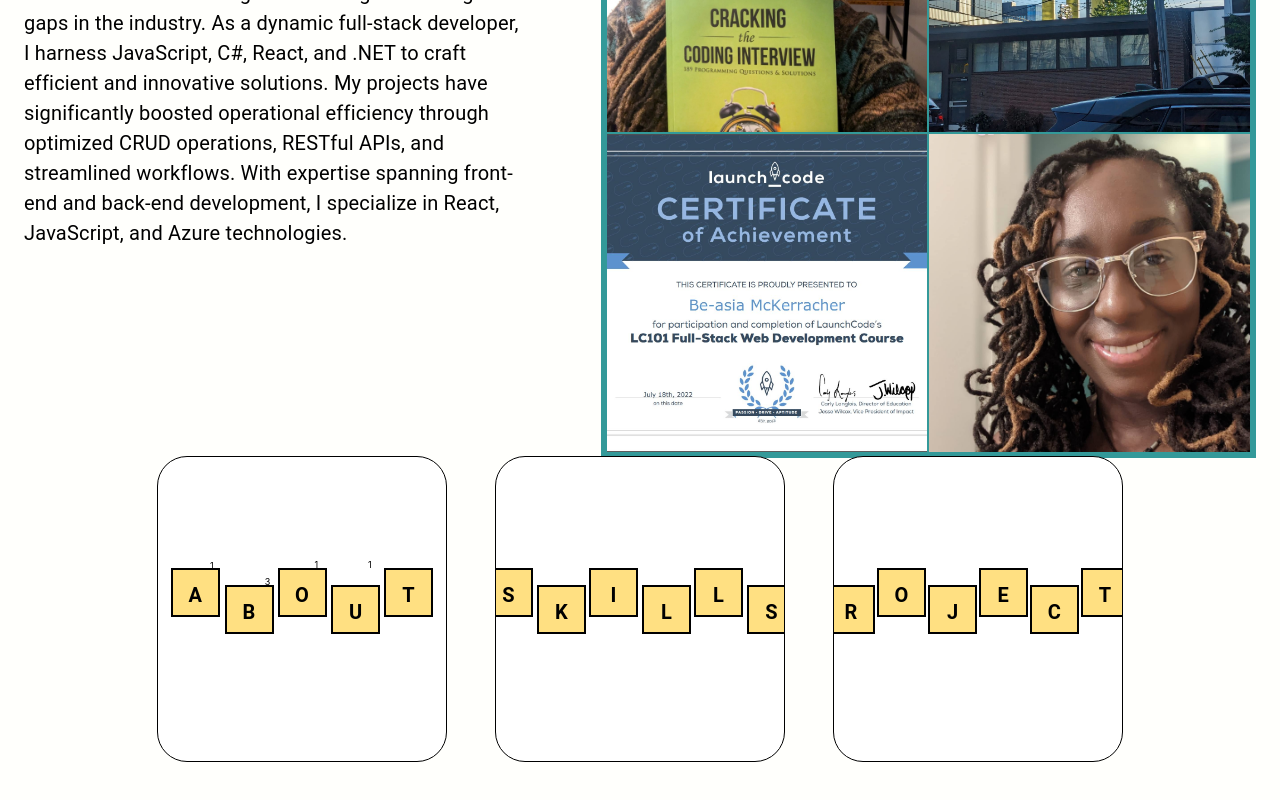
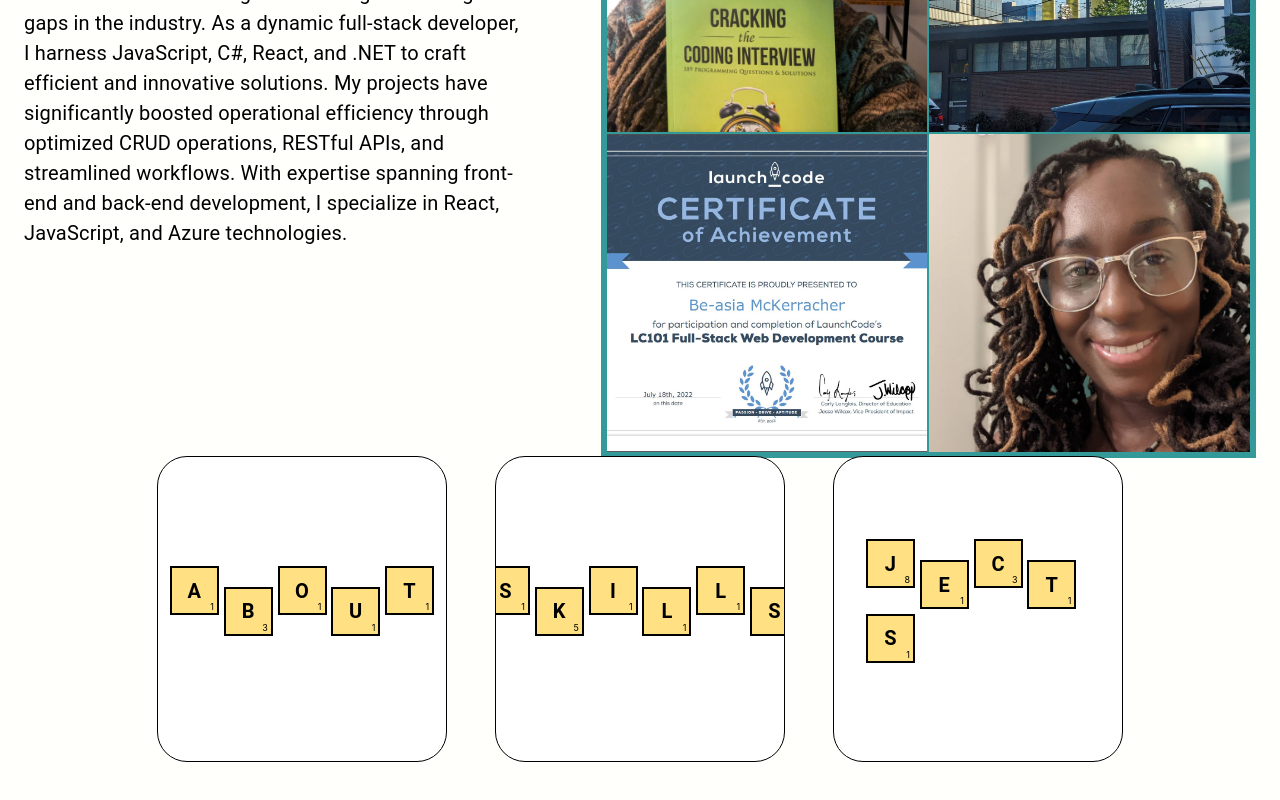
Before and after one commit to amerigirl/website, a React (Create React App) app: page / in a window 1280 px wide. Shown: the part 448-1248 px from the top of the page. Built offline with nearby package versions, Linux system fonts and the light colour scheme.

Commit message:
updated tile spacing; cleaned up code

```diff
--- a/src/Components/AboutCardComponent.jsx
+++ b/src/Components/AboutCardComponent.jsx
@@ -11,90 +11,119 @@ const scrabbleLetterProps = {
   fontWeight: "bold",
 };
 
-const scrabbleNumberProps = {
-  position: "absolute",
-  bottom: 13.5,
-  marginLeft: "25px",
-  fontSize: "9px",
-  lineHeight: 1,
-  color: "black",
-};
 const AboutCardComponent = () => {
   return (
-    <Box sx={{ display: "flex" }}>
     <CardComponent>
       <CardContent
         id="about"
         sx={{
           display: "flex",
-            gap: "3.6rem",
+          flexDirection: "row",
+          alignItems: "flex-start",
+          gap: ".3rem",
+          padding: "1rem",
         }}
       >
-          <ScrabblePiece letter="A" {...scrabbleLetterProps}>
+        <Box>
+          <Box>
+            <ScrabblePiece
+              letter="A"
+              {...scrabbleLetterProps}
+              numberBox={
                 <Box
                   sx={{
                     position: "absolute",
-                marginLeft: "2px",
+                    right: 5,
+                    bottom: 3,
                     fontSize: "9px",
-                marginTop: "13.9rem",
                     color: "black",
                   }}
                 >
                   1
                 </Box>
-          </ScrabblePiece>
-          <ScrabblePiece letter="O" {...scrabbleLetterProps}>
+              }
+            />
+          </Box>
+        </Box>
+
+        <Box sx={{marginTop: '1.3rem'}}>
+          <ScrabblePiece
+            letter="B"
+            {...scrabbleLetterProps}
+            numberBox={
               <Box
                 sx={{
                   position: "absolute",
+                  right: 5,
+                  bottom: 3,
                   fontSize: "9px",
-                marginTop: "13.85rem",
+                  color: "black",
+                }}
+              >
+                3
+              </Box>
+            }
+          />
+        </Box>
+        <Box>
+          <ScrabblePiece
+            letter="O"
+            {...scrabbleLetterProps}
+            numberBox={
+              <Box
+                sx={{
+                  position: "absolute",
+                  right: 5,
+                  bottom: 3,
+                  fontSize: "9px",
                   color: "black",
                 }}
               >
                 1
               </Box>
-          </ScrabblePiece>
-          <ScrabblePiece letter="T" {...scrabbleLetterProps} />
-        </CardContent>
+            }
+          />
+        </Box>
 
-        <CardContent
-          sx={{
-            display: "flex",
-            gap: "3.6rem",
-            marginLeft: "3.35rem",
-            marginTop: "-4rem",
-          }}
-        >
-          <ScrabblePiece letter="B" {...scrabbleLetterProps}>
+        <Box sx={{marginTop: '1.3rem'}}>
+          <ScrabblePiece
+            letter="U"
+            {...scrabbleLetterProps}
+            numberBox={
               <Box
                 sx={{
                   position: "absolute",
-                marginLeft: ".2rem",
+                  right: 5,
+                  bottom: 3,
                   fontSize: "9px",
-                marginTop: "14.9rem",
-                color: "black",
-              }}
-            >
-              3
-            </Box>
-          </ScrabblePiece>
-          <ScrabblePiece letter="U" {...scrabbleLetterProps}>
-            <Box
-              sx={{
-                position: "absolute",
-                fontSize: "9px",
-                marginTop: "13.85rem",
                   color: "black",
                 }}
               >
                 1
               </Box>
-          </ScrabblePiece>
+            }
+          />
+          </Box>
+          <ScrabblePiece
+            letter="T"
+            {...scrabbleLetterProps}
+            numberBox={
+              <Box
+                sx={{
+                  position: "absolute",
+                  right: 5,
+                  bottom: 3,
+                  fontSize: "9px",
+                  color: "black",
+                }}
+              >
+                1
+              </Box>
+            }
+          />
+
       </CardContent>
     </CardComponent>
-    </Box>
   );
 };
-
 export default AboutCardComponent;
--- a/src/Components/ProjectsCardComponenet.jsx
+++ b/src/Components/ProjectsCardComponenet.jsx
@@ -12,36 +12,121 @@ const scrabbleLetterProps = {
 };
 const ProjectsCardComponent = () => {
   return (
-    <Box sx={{ display: "flex" }}>
     <CardComponent>
-        <CardContent
-          sx={{
-            display: "flex",
-            gap: "3.3rem",
-          }}
-        >
-          <ScrabblePiece letter="P" {...scrabbleLetterProps} />
-          <ScrabblePiece letter="O" {...scrabbleLetterProps} />
-          <ScrabblePiece letter="E" {...scrabbleLetterProps} />
-          <ScrabblePiece letter="T" {...scrabbleLetterProps} />
-        </CardContent>
-
         <CardContent
       id="projects"
       sx={{
         display: "flex",
-            gap: "3.3rem",
-            marginLeft: "3.2rem",
-            marginTop: "-4rem",
+        flexDirection: "row",
+        alignItems: "flex-start",
+        flexWrap: 'wrap',
+        gap: ".3rem",
+        padding: "1rem",
       }}
     >
-          <ScrabblePiece letter="R" {...scrabbleLetterProps} />
-          <ScrabblePiece letter="J" {...scrabbleLetterProps} />
-          <ScrabblePiece letter="C" {...scrabbleLetterProps} />
-          <ScrabblePiece letter="S" {...scrabbleLetterProps} />
+      <Box>
+        <Box>
+          <ScrabblePiece
+            letter="J"
+            {...scrabbleLetterProps}
+            numberBox={
+              <Box
+                sx={{
+                  position: "absolute",
+                  right: 5,
+                  bottom: 3,
+                  fontSize: "9px",
+                  color: "black",
+                }}
+              >
+                8
+              </Box>
+            }
+          />
+        </Box>
+      </Box>
+
+      <Box sx={{ marginTop: "1.3rem" }}>
+        <ScrabblePiece
+          letter="E"
+          {...scrabbleLetterProps}
+          numberBox={
+            <Box
+              sx={{
+                position: "absolute",
+                right: 5,
+                bottom: 3,
+                fontSize: "9px",
+                color: "black",
+              }}
+            >
+              1
+            </Box>
+          }
+        />
+      </Box>
+      <Box>
+        <ScrabblePiece
+          letter="C"
+          {...scrabbleLetterProps}
+          numberBox={
+            <Box
+              sx={{
+                position: "absolute",
+                right: 5,
+                bottom: 3,
+                fontSize: "9px",
+                color: "black",
+              }}
+            >
+              3
+            </Box>
+          }
+        />
+      </Box>
+
+      <Box sx={{ marginTop: "1.3rem" }}>
+        <ScrabblePiece
+          letter="T"
+          {...scrabbleLetterProps}
+          numberBox={
+            <Box
+              sx={{
+                position: "absolute",
+                right: 5,
+                bottom: 3,
+                fontSize: "9px",
+                color: "black",
+              }}
+            >
+              1
+            </Box>
+          }
+        />
+      </Box>
+      <Box>
+        <ScrabblePiece
+          letter="S"
+          {...scrabbleLetterProps}
+          numberBox={
+            <Box
+              sx={{
+                position: "absolute",
+                right: 5,
+                bottom: 3,
+                fontSize: "9px",
+                color: "black",
+              }}
+            >
+              1
+            </Box>
+          }
+        />
+      </Box>
+
     </CardContent>
     </CardComponent>
-    </Box>
+
   );
 };
 
--- a/src/Components/ScrabblePiece.jsx
+++ b/src/Components/ScrabblePiece.jsx
@@ -1,17 +1,16 @@
+import React from "react";
 import { Box, Typography } from "@mui/material";
-import React from "react";
 
 const ScrabblePiece = ({
   letter,
   height,
   width,
   fontSize,
-  padding,
   fontWeight,
-  children,
-  numberBox
+  numberBox,
 }) => {
   return (
+    <Box sx={{ position: "relative" }}>
       <Box
         sx={{
           height,
@@ -25,29 +24,15 @@ const ScrabblePiece = ({
       >
         <Typography
           sx={{
-          textAlign: "center",
             color: "black",
             fontSize,
-          padding,
             fontWeight,
-          marginTop: "5px",
           }}
         >
           {letter}
         </Typography>
-      <Box
-        sx={{
-          position: "absolute",
-          bottom: 13.5,
-          marginLeft: "25px",
-          fontSize: "9px",
-          lineHeight: 1,
-          color: "black",
-          ...numberBox
-        }}
-      >
-        {children}
       </Box>
+      {numberBox}
     </Box>
   );
 };
--- a/src/Components/SkillsCardComponent.jsx
+++ b/src/Components/SkillsCardComponent.jsx
@@ -12,34 +12,137 @@ const scrabbleLetterProps = {
 };
 const SkillsCardComponent = () => {
   return (
-    <Box sx={{ display: "flex" }}>
     <CardComponent>
       <CardContent
         id="skills"
         sx={{
-            display:"flex",
-            gap: "3.5rem",
+          display: "flex",
+          flexDirection: "row",
+          alignItems: "flex-start",
+          gap: ".3rem",
+          padding: "1rem",
         }}
       >
-          <ScrabblePiece letter="S" {...scrabbleLetterProps} />
-          <ScrabblePiece letter="I" {...scrabbleLetterProps} />
-          <ScrabblePiece letter="L" {...scrabbleLetterProps} />
-        </CardContent>
-
-        <CardContent
+        <Box>
+          <Box>
+            <ScrabblePiece
+              letter="S"
+              {...scrabbleLetterProps}
+              numberBox={
+                <Box
                   sx={{
-            display: "flex",
-            gap: "3.5rem",
-            marginLeft: "3.3rem",
-            marginTop: "-4rem",
+                    position: "absolute",
+                    right: 5,
+                    bottom: 3,
+                    fontSize: "9px",
+                    color: "black",
                   }}
                 >
-          <ScrabblePiece letter="K" {...scrabbleLetterProps} />
-          <ScrabblePiece letter="L" {...scrabbleLetterProps} />
-          <ScrabblePiece letter="S" {...scrabbleLetterProps} />
+                  1
+                </Box>
+              }
+            />
+          </Box>
+        </Box>
+
+        <Box sx={{ marginTop: "1.3rem" }}>
+          <ScrabblePiece
+            letter="K"
+            {...scrabbleLetterProps}
+            numberBox={
+              <Box
+                sx={{
+                  position: "absolute",
+                  right: 5,
+                  bottom: 3,
+                  fontSize: "9px",
+                  color: "black",
+                }}
+              >
+                5
+              </Box>
+            }
+          />
+        </Box>
+        <Box>
+          <ScrabblePiece
+            letter="I"
+            {...scrabbleLetterProps}
+            numberBox={
+              <Box
+                sx={{
+                  position: "absolute",
+                  right: 5,
+                  bottom: 3,
+                  fontSize: "9px",
+                  color: "black",
+                }}
+              >
+                1
+              </Box>
+            }
+          />
+        </Box>
+
+        <Box sx={{ marginTop: "1.3rem" }}>
+          <ScrabblePiece
+            letter="L"
+            {...scrabbleLetterProps}
+            numberBox={
+              <Box
+                sx={{
+                  position: "absolute",
+                  right: 5,
+                  bottom: 3,
+                  fontSize: "9px",
+                  color: "black",
+                }}
+              >
+                1
+              </Box>
+            }
+          />
+        </Box>
+        <Box>
+          <ScrabblePiece
+            letter="L"
+            {...scrabbleLetterProps}
+            numberBox={
+              <Box
+                sx={{
+                  position: "absolute",
+                  right: 5,
+                  bottom: 3,
+                  fontSize: "9px",
+                  color: "black",
+                }}
+              >
+                1
+              </Box>
+            }
+          />
+        </Box>
+        <Box sx={{ marginTop: "1.3rem" }}>
+          <ScrabblePiece
+            letter="S"
+            {...scrabbleLetterProps}
+            numberBox={
+              <Box
+                sx={{
+                  position: "absolute",
+                  right: 5,
+                  bottom: 3,
+                  fontSize: "9px",
+                  color: "black",
+                }}
+              >
+                1
+              </Box>
+            }
+          />
+        </Box>
       </CardContent>
     </CardComponent>
-    </Box>
   );
 };
 
```
Lines whose indentation alone changed are shown as unchanged.
